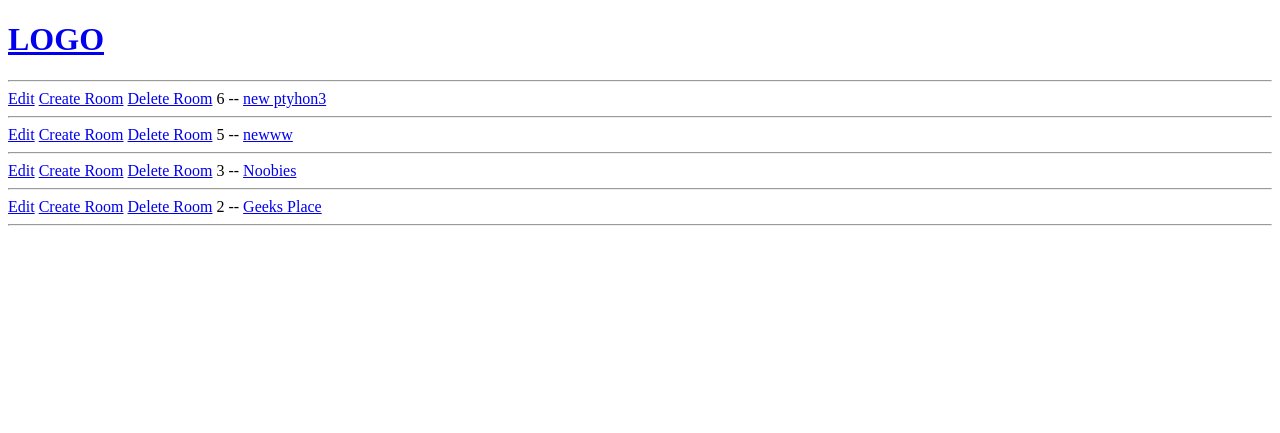
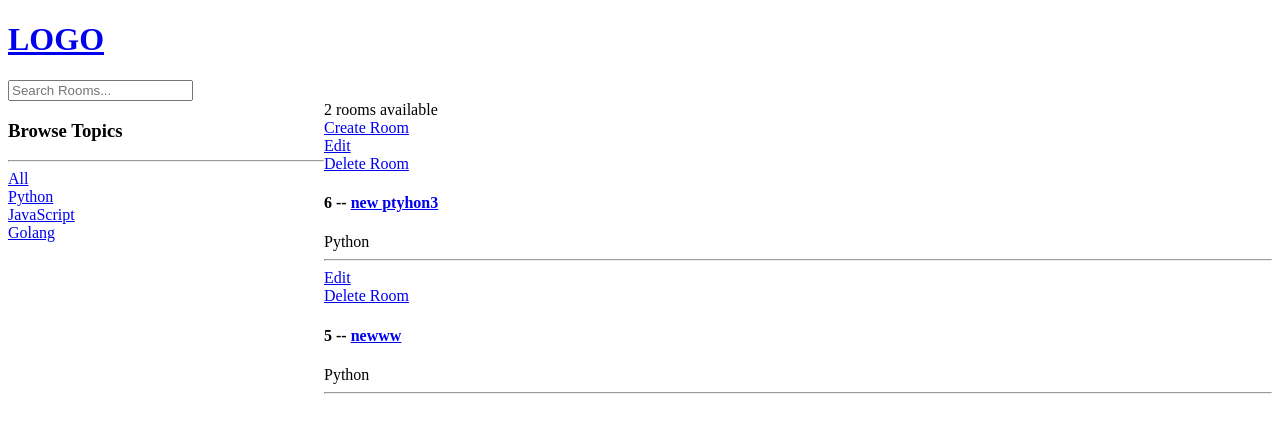
Before and after one commit to AdelHamed-X/Together, a Django app: a page that uses Together/main/templates/main/home.html in a window 1280 px wide. Shown: the top 433 px of the page. Run offline with Django 5.2, Linux system fonts and the light colour scheme; data comes from the database, SQL or seed files in the repository; both versions use the stored data as it was after the commit.

Commit message:
Added Browse Topic Search

```diff
--- a/Together/main/templates/main/home.html
+++ b/Together/main/templates/main/home.html
@@ -2,14 +2,54 @@
 
 {% block content %}
 
+<style>
+    .home-container {
+        display: grid;
+        grid-template-columns: 1fr 3fr;
+    }
+</style>
 
-    {% for room in rooms %}
-        <a href="{% url 'update_room' room.id %}">Edit</a>
+<div class="home-container">
+
+    <div>
+        <h3>
+            Browse Topics
+        </h3>
+        <hr>
+
+        <div>
+            <a href="{% url 'home' %}">All</a>
+        </div>
+
+        {% for topic in topics %}
+            <div>
+                <a href="{% url 'home' %}?q={{topic.name}}">{{ topic.name }}</a>
+            </div>
+        {% endfor %}
+    </div>
+
+    <div>
+        <div>
+            {{ rooms_count }} room{% if rooms_count > 1 or rooms_count == 0%}s{% endif %} available
+        </div>
         <a href="{% url 'create_room' %}">Create Room</a>
-        <a href="{% url 'delete_room' room.id %}">Delete Room</a>
 
-        {{ room.id }} -- <a href="{% url 'room' room.id %}">{{ room.name }}</a>
-        <hr>
-    {% endfor %}
+        <div>
+            {% for room in rooms %}
+            <div>
+                <a href="{% url 'update_room' room.id %}">Edit</a> <br>
+                <a href="{% url 'delete_room' room.id %}">Delete Room</a> <br>
+
+                <h4>
+                    {{ room.id }} -- <a href="{% url 'room' room.id %}">{{ room.name }}</a>
+                </h4>
+                {{ room.topic.name }}
+                <hr>
+            </div>
+            {% endfor %}
+        </div>
+    </div>
+
+</div>
 
 {% endblock %}
--- a/Together/main/templates/main/navbar.html
+++ b/Together/main/templates/main/navbar.html
@@ -1,6 +1,9 @@
 <div>
   <a href="{% url 'home' %}">
     <h1>LOGO</h1>
-    <hr />
   </a>
+
+  <form method="GET" action="{% url 'home' %}">
+    <input type="text" name="q" placeholder="Search Rooms..." />
+  </form>
 </div>
--- a/Together/main/views.py
+++ b/Together/main/views.py
@@ -1,12 +1,23 @@
 from django.shortcuts import render, redirect
+from django.db.models import Q
 from django.http import HttpResponse
 from .models import Room, Message, Topic
 from .room_form import RoomForm
 
 
 def home(request):
-    rooms = Room.objects.all()
-    context = {"rooms": rooms}
+    q = request.GET.get('q') if request.GET.get('q') != None else ''
+    rooms = Room.objects.filter(
+        Q(topic__name__icontains=q) |
+        Q(description__icontains=q) |
+        Q(name__icontains=q)
+    )
+
+    topics = Topic.objects.all()
+
+    rooms_count = rooms.count()
+
+    context = {"rooms": rooms, "topics": topics, "rooms_count": rooms_count}
 
     return render(request, 'main/home.html', context)
 
```
Also changed, not shown: Together/db.sqlite3.
